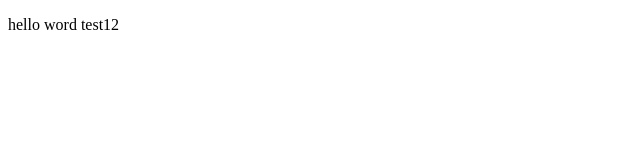
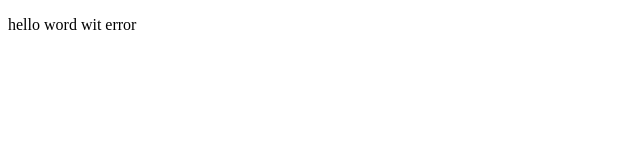
Before and after one commit to rennypetit/actions-nextjs, a Next.js app: page / in a window 1280 px wide. Shown: the top 160 px of the page, without its empty margins (0-640 px from the left). Built offline with nearby package versions, Linux system fonts and the light colour scheme.

Commit message:
wit error2

```diff
--- a/src/app/page.tsx
+++ b/src/app/page.tsx
@@ -1,3 +1,3 @@
 export default function PageHome({ a }) {
-	return <p>hello word test12</p>;
+	return <p>hello word wit error</p>;
 }
```
